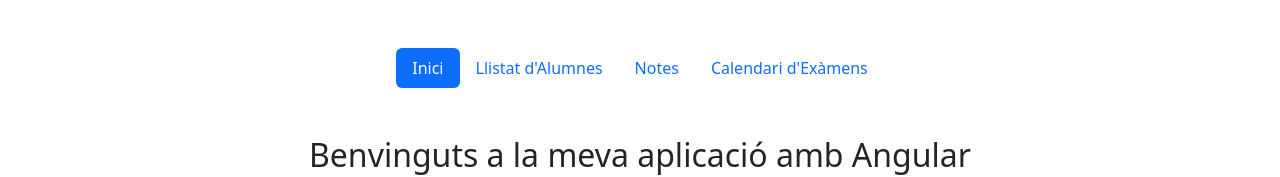
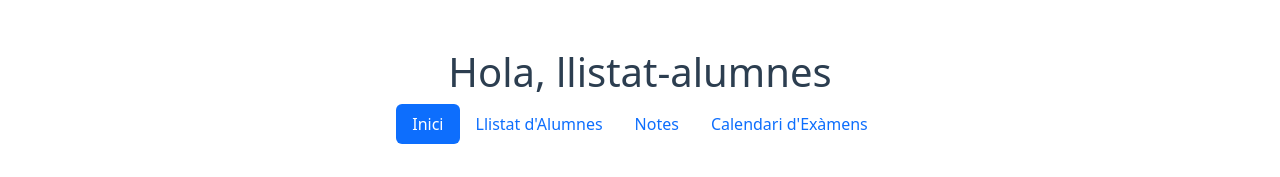
Before and after one commit to CarlesCanals/llistat-alumnes, an Angular app: page / in a window 1280 px wide. Shown: the top 177 px of the page. Built offline with nearby package versions, Linux system fonts and the light colour scheme.

Commit message:
Afegeix un títol "Hola, llistat-alumnes" a l'component principal

```diff
--- a/src/app/app.component.html
+++ b/src/app/app.component.html
@@ -8,8 +8,11 @@
     <link rel="stylesheet" href="https://cdn.jsdelivr.net/npm/bootstrap@5.3.0-alpha1/dist/css/bootstrap.min.css">
 </head>
 <body>
+
+
     <div class="container my-5">
 
+        <h1>Hola, llistat-alumnes</h1>
 
         <nav class="mb-4">
             <ul class="nav nav-pills justify-content-center">
```
